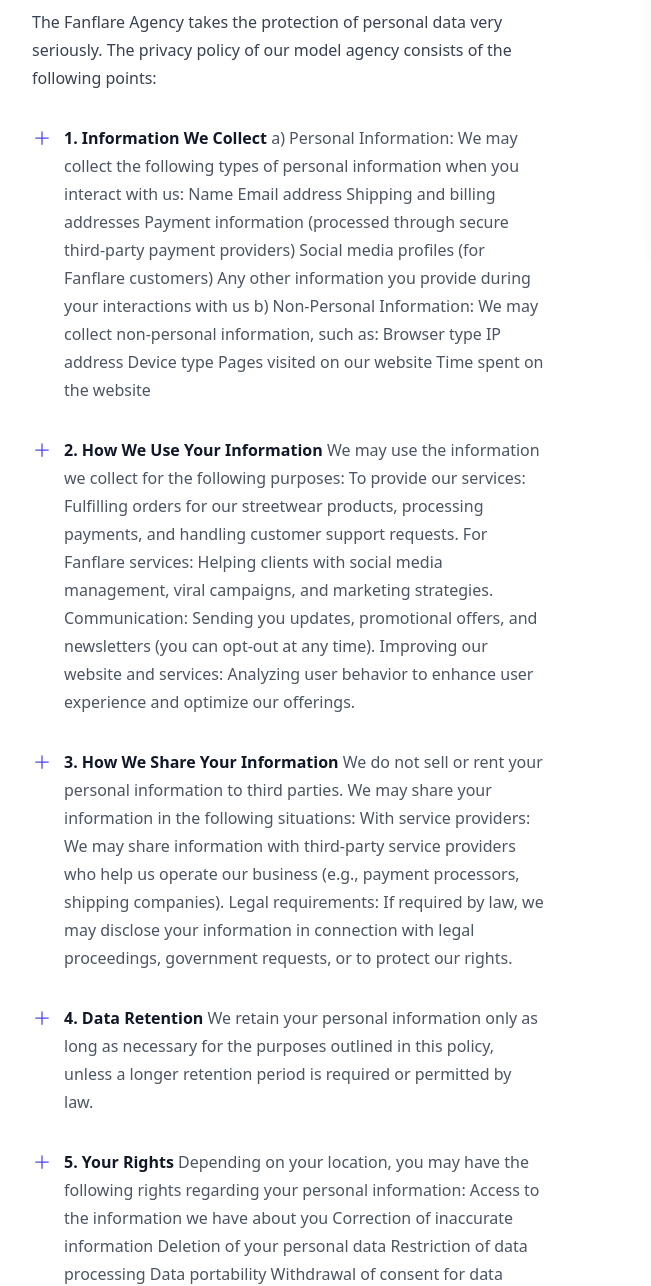
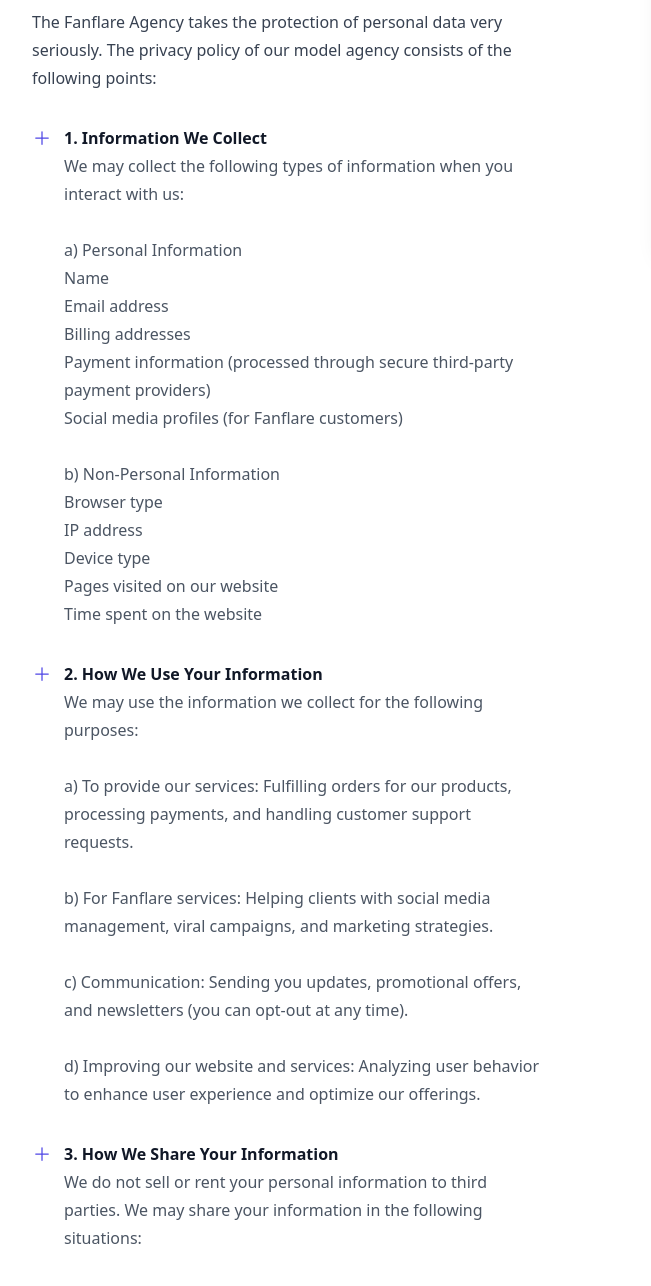
Before and after one commit to zuwi/fanflare, a plain HTML site: page privacy_policy.html in a window 1280 px wide. Shown: the part 520-1806 px from the top of the page, 0-651 px from the left. Drawn offline with nearby package versions, Linux system fonts and the light colour scheme.

Commit message:
revised privacy policy

```diff
--- a/privacy_policy.html
+++ b/privacy_policy.html
@@ -50,23 +50,21 @@
                     <strong class="font-semibold text-gray-900">
                       1. Information We Collect
                     </strong>
-                    a) Personal Information:
-                    We may collect the following types of personal information when you interact with us:
-
-                    Name
-                    Email address
-                    Shipping and billing addresses
-                    Payment information (processed through secure third-party payment providers)
-                    Social media profiles (for Fanflare customers)
-                    Any other information you provide during your interactions with us
-                    b) Non-Personal Information:
-                    We may collect non-personal information, such as:
-
-                    Browser type
-                    IP address
-                    Device type
-                    Pages visited on our website
-                    Time spent on the website
+                    <p>
+                      We may collect the following types of information when you interact with us:<br><br>
+                      a) Personal Information<br>
+                      Name<br>
+                      Email address<br>
+                      Billing addresses<br>
+                      Payment information (processed through secure third-party payment providers)<br>
+                      Social media profiles (for Fanflare customers)<br><br>
+                      b) Non-Personal Information<br>
+                      Browser type<br>
+                      IP address<br>
+                      Device type<br>
+                      Pages visited on our website<br>
+                      Time spent on the website<br>
+                    </p>
                   </span>
                 </li>
                 <li class="flex gap-x-3">
@@ -79,12 +77,13 @@
                     <strong class="font-semibold text-gray-900">
                       2. How We Use Your Information
                     </strong>
-                    We may use the information we collect for the following purposes:
-
-                    To provide our services: Fulfilling orders for our streetwear products, processing payments, and handling customer support requests.
-                    For Fanflare services: Helping clients with social media management, viral campaigns, and marketing strategies.
-                    Communication: Sending you updates, promotional offers, and newsletters (you can opt-out at any time).
-                    Improving our website and services: Analyzing user behavior to enhance user experience and optimize our offerings.
+                    <p>
+                      We may use the information we collect for the following purposes:<br><br>
+                      a) To provide our services: Fulfilling orders for our products, processing payments, and handling customer support requests.<br><br>
+                      b) For Fanflare services: Helping clients with social media management, viral campaigns, and marketing strategies.<br><br>
+                      c) Communication: Sending you updates, promotional offers, and newsletters (you can opt-out at any time).<br><br>
+                      d) Improving our website and services: Analyzing user behavior to enhance user experience and optimize our offerings.<br>
+                    </p>
                   </span>
                 </li>
                 <li class="flex gap-x-3">
@@ -97,10 +96,11 @@
                     <strong class="font-semibold text-gray-900">
                       3. How We Share Your Information
                     </strong>
-                    We do not sell or rent your personal information to third parties. We may share your information in the following situations:
-
-                    With service providers: We may share information with third-party service providers who help us operate our business (e.g., payment processors, shipping companies).
-                    Legal requirements: If required by law, we may disclose your information in connection with legal proceedings, government requests, or to protect our rights.
+                    <p>
+                      We do not sell or rent your personal information to third parties. We may share your information in the following situations:<br><br>
+                      a) With service providers: We may share information with third-party service providers who help us operate our business (payment processors).<br><br>
+                      b) Legal requirements: If required by law, we may disclose your information in connection with legal proceedings, government requests or to protect our rights.
+                    </p>
                   </span>
                 </li>
                 <li class="flex gap-x-3">
@@ -113,7 +113,9 @@
                     <strong class="font-semibold text-gray-900">
                       4. Data Retention
                     </strong>
+                    <p>
                       We retain your personal information only as long as necessary for the purposes outlined in this policy, unless a longer retention period is required or permitted by law.
+                    </p>
                   </span>
                 </li>
                 <li class="flex gap-x-3">
@@ -126,15 +128,17 @@
                     <strong class="font-semibold text-gray-900">
                       5. Your Rights
                     </strong>
-                    Depending on your location, you may have the following rights regarding your personal information:
-
-                    Access to the information we have about you
-                    Correction of inaccurate information
-                    Deletion of your personal data
-                    Restriction of data processing
-                    Data portability
-                    Withdrawal of consent for data processing
-                    To exercise any of these rights, please contact us at [Your Contact Email].
+                    <p>
+                      Depending on your location, you may have the following rights regarding your personal information:<br><br>
+                      a) Access to the information we have about you<br><br>
+                      b) Correction of inaccurate information<br><br>
+                      c) Deletion of your personal data<br><br>
+                      d) Restriction of data processing<br><br>
+                      e) Data portability<br><br>
+                      f) Withdrawal of consent for data processing<br><br>
+                      To exercise any of these rights, please contact us at
+                      <a href="#" class="font-medium text-blue-600 dark:text-blue-500 hover:underline">contact@fanflare.ch</a>.
+                    </p>
                   </span>
                 </li>
                 <li class="flex gap-x-3">
@@ -147,7 +151,9 @@
                     <strong class="font-semibold text-gray-900">
                       6. Security
                     </strong>
+                    <p>
                       We take appropriate measures to protect your personal information from unauthorized access, disclosure, or destruction. However, no method of online transmission is completely secure, and we cannot guarantee absolute security.
+                    </p>
                   </span>
                 </li>
                 <li class="flex gap-x-3">
@@ -160,7 +166,9 @@
                     <strong class="font-semibold text-gray-900">
                       7. Cookies
                     </strong>
+                    <p>
                       We use cookies and similar tracking technologies to personalize your experience on our website and gather usage data. You can control the use of cookies through your browser settings.
+                    </p>
                   </span>
                 </li>
                 <li class="flex gap-x-3">
@@ -173,7 +181,9 @@
                     <strong class="font-semibold text-gray-900">
                       8. Changes to This Privacy Policy
                     </strong>
+                    <p>
                       We may update this Privacy Policy from time to time to reflect changes in our practices or for legal or regulatory reasons. We will notify you of any significant changes by posting the new policy on our website and updating the effective date.
+                    </p>
                   </span>
                 </li>
                 <li class="flex gap-x-3">
@@ -186,8 +196,10 @@
                     <strong class="font-semibold text-gray-900">
                       9. Contact Us
                     </strong>
+                    <p>
                       If you have any questions or concerns about this Privacy Policy, please contact us at:
                       <a href="#" class="font-medium text-blue-600 dark:text-blue-500 hover:underline">contact@fanflare.ch</a>
+                    </p>
                   </span>
                 </li>
               </ul>
```
Lines whose indentation alone changed are shown as unchanged.
